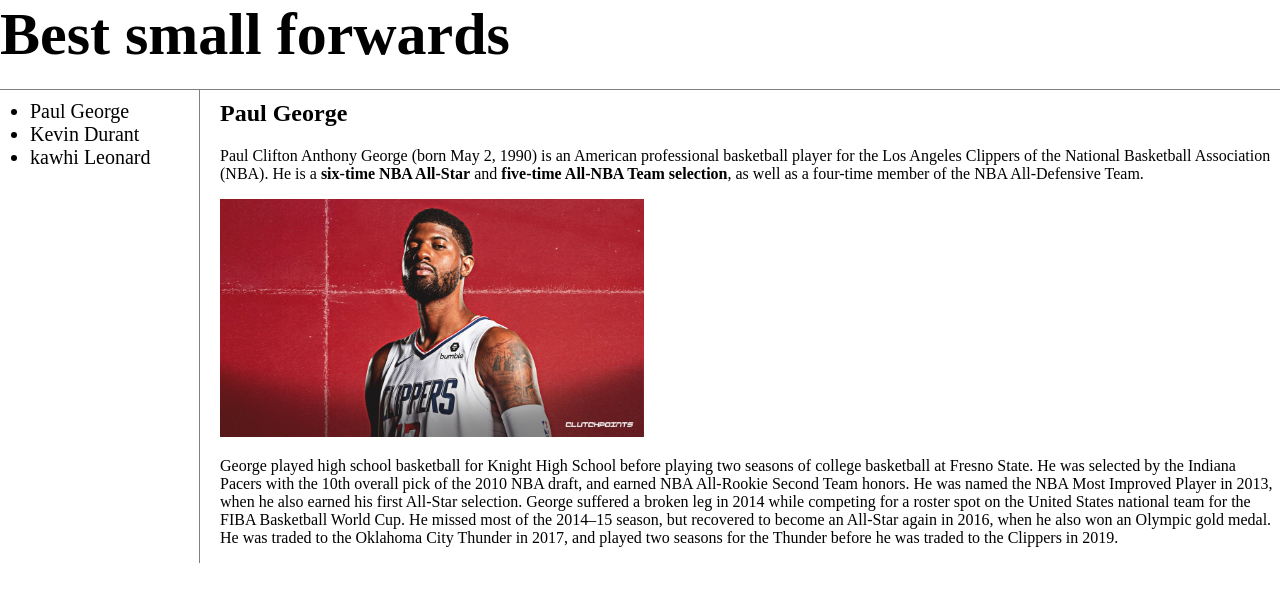
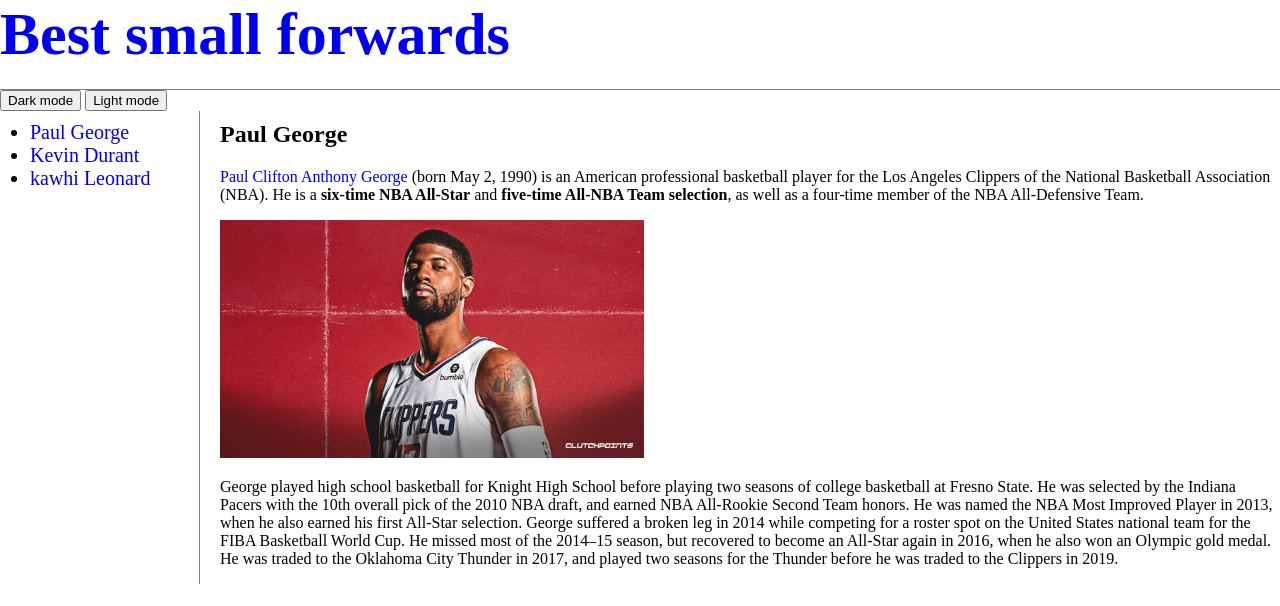
Before and after one commit to seongjin12/Best-small-forwards, a plain HTML site: page PaulGeorge.html in a window 1280 px wide. Drawn offline with Linux system fonts and the light colour scheme.

Commit message:
Add files via upload

```diff
--- a/PaulGeorge.html
+++ b/PaulGeorge.html
@@ -19,17 +19,27 @@
 
 <body>
 <h1><a href="index.html">Best small forwards</a></h1>
+<input type="button" value="Dark mode" onclick="
+document.querySelector('body').style.backgroundColor='black';
+document.querySelector('body').style.color='white';
+
+">
+<input type="button" value="Light mode" onclick="
+document.querySelector('body').style.backgroundColor='white';
+document.querySelector('body').style.color='black';
+
+">
 <div id="grid">
 <ul>
-<li><a href="PaulGeorge.html">Paul George</a></li>
-<li><a href="KevinDurant.html">Kevin Durant</a></li>
-<li><a href="KawhiLeonard.html">kawhi Leonard</a></li>
+<li><a class="a" href="PaulGeorge.html">Paul George</a></li>
+<li><a class="a" href="KevinDurant.html">Kevin Durant</a></li>
+<li><a class="a" href="KawhiLeonard.html">kawhi Leonard</a></li>
 </ul>
 <div id="article">
 <h2>Paul George</h2>
 
 <p>
-    <a href="https://www.instagram.com/ygtrece/" target="_blank" title="instagram">Paul Clifton Anthony George</a> (born May 2, 1990) is an American professional basketball player for the Los Angeles Clippers of the National Basketball Association (NBA). He is a <strong>six-time NBA All-Star</strong> and <strong>five-time All-NBA Team selection</strong>, as well as a four-time member of the NBA All-Defensive Team.
+    <a class="a" href="https://www.instagram.com/ygtrece/" target="_blank" title="instagram">Paul Clifton Anthony George</a> (born May 2, 1990) is an American professional basketball player for the Los Angeles Clippers of the National Basketball Association (NBA). He is a <strong>six-time NBA All-Star</strong> and <strong>five-time All-NBA Team selection</strong>, as well as a four-time member of the NBA All-Defensive Team.
 </p>
 
 <img src="PaulGeorge.jpg" width="40%">
--- a/style.css
+++ b/style.css
@@ -2,7 +2,7 @@ body {
     margin:0px;
   }
   a {
-    color:black;
+
     text-decoration:none;
   }
   h1 {
```
Also changed, not shown: KawhiLeonard.html (+10 -0 lines), KevinDurant.html (+10 -0 lines), index.html (+10 -0 lines).
